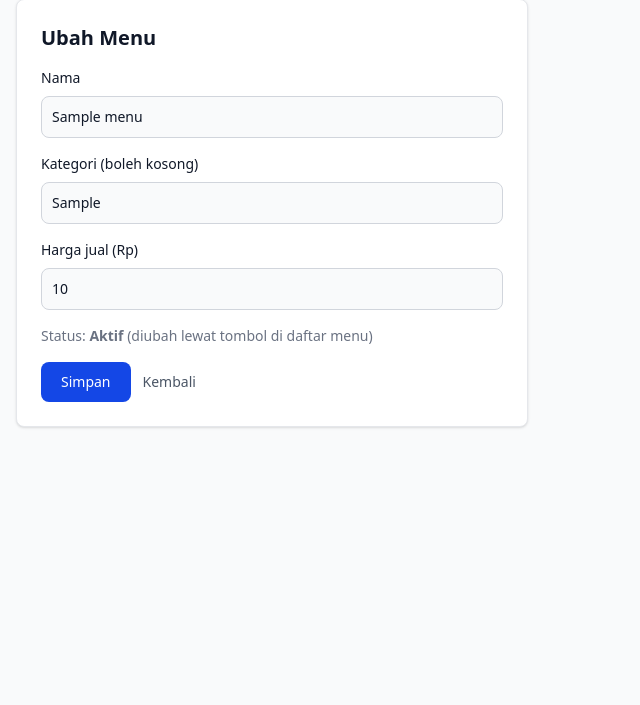
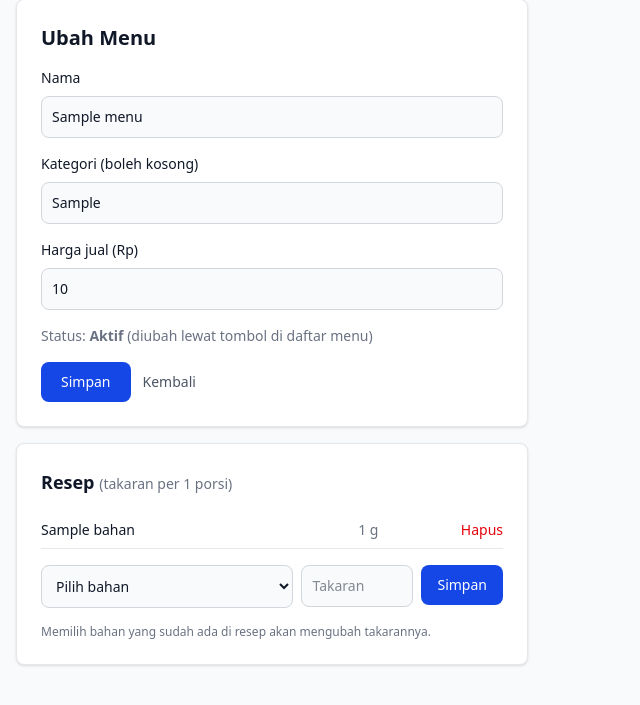
Before and after one commit to reya-prm/Kedai-Kopi-Senja, a Laravel app: page /manajer/menu/1/edit in a window 1280 px wide. Shown: the part 78-783 px from the top of the page, without its empty margins (0-640 px from the left). Run offline with Laravel 12, Linux system fonts and the light colour scheme; a user stored in the database is signed in; data comes from the database, SQL or seed files in the repository; tables that the repository leaves empty hold one stand-in row (values such as "Sample post"); style sheets or scripts are compiled from the project's sources.

Commit message:
tambah pengelolaan resep per menu

```diff
--- a/app/Http/Controllers/Manajer/MenuController.php
+++ b/app/Http/Controllers/Manajer/MenuController.php
@@ -4,6 +4,8 @@ namespace App\Http\Controllers\Manajer;
 
 use App\Http\Controllers\Controller;
 use App\Models\Menu;
+use App\Models\Bahan;
+use App\Models\Resep;
 use Illuminate\Database\QueryException;
 use Illuminate\Http\Request;
 
@@ -45,7 +47,10 @@ class MenuController extends Controller
     // $menu keisi otomatis dari id di URL, kalau id-nya nggak ada langsung 404
     public function edit(Menu $menu)
     {
-        return view('manajer.menu.form', compact('menu'));
+        return view('manajer.menu.form', [
+            'menu' => $menu,
+            'ingredients' => Bahan::orderBy('nama')->get(), // buat pilihan bahan di form resep
+        ]);
     }
 
     public function update(Request $request, Menu $menu)
@@ -94,4 +99,53 @@ class MenuController extends Controller
 
         return back()->with('success', 'Menu dihapus.');
     }
+
+        // ---- resep ----
+
+    public function storeRecipe(Request $request, Menu $menu)
+    {
+        $data = $request->validate([
+            'bahan_id' => ['required', 'exists:bahan,id'],
+            // gt:0 = harus lebih dari nol, decimal:0,3 = maksimal 3 angka di belakang koma
+            'takaran' => ['required', 'numeric', 'gt:0', 'decimal:0,3', 'max:99999999'],
+        ]);
+
+        // cari dulu: bahan ini udah ada di resep menu ini atau belum
+        $resep = Resep::where('menu_id', $menu->id)
+            ->where('bahan_id', $data['bahan_id'])
+            ->first();
+
+        if ($resep) {
+            // udah ada -> takarannya aja yang diganti, jadi nggak ada bahan dobel
+            $resep->update(['takaran' => $data['takaran']]);
+        } else {
+            // belum ada -> bikin baris baru
+            Resep::create([
+                'menu_id' => $menu->id,
+                'bahan_id' => $data['bahan_id'],
+                'takaran' => $data['takaran'],
+            ]);
+        }
+
+        return back()->with('success', 'Resep disimpan.');
+    }
+
+    public function destroyRecipe(Menu $menu, Resep $resep)
+    {
+        // jaga-jaga: URL /menu/1/recipe/99 nggak boleh bisa ngapus resep milik menu lain
+        if ($resep->menu_id !== $menu->id) {
+            abort(404);
+        }
+
+        $resep->delete();
+
+        // resep habis -> menu otomatis nonaktif, biar nggak bisa dipesan tanpa resep
+        if ($menu->aktif && ! $menu->resep()->exists()) {
+            $menu->update(['aktif' => false]);
+
+            return back()->with('success', 'Bahan dihapus dari resep. Menu dinonaktifkan karena resepnya kosong.');
+        }
+
+        return back()->with('success', 'Bahan dihapus dari resep.');
+    }
 }
--- a/resources/views/manajer/menu/form.blade.php
+++ b/resources/views/manajer/menu/form.blade.php
@@ -46,4 +46,50 @@
         <a href="{{ route('manajer.menu.index') }}" class="text-sm text-gray-600 hover:underline">Kembali</a>
     </div>
 </form>
+{{-- bagian resep cuma muncul kalau menunya udah tersimpan (udah punya id) --}}
+@if ($menu->exists)
+<section class="max-w-lg p-6 space-y-4 bg-white border border-gray-200 rounded-lg shadow-sm">
+    <h2 class="text-lg font-bold">Resep <span class="text-sm font-normal text-gray-500">(takaran per 1 porsi)</span></h2>
+
+    <table class="w-full text-sm text-left text-gray-500">
+        @forelse ($menu->resep as $r)
+            <tr class="border-b border-gray-200">
+                <td class="py-2 font-medium text-gray-900">{{ $r->bahan->nama }}</td>
+                {{-- (float) biar "18.000" tampil jadi "18" --}}
+                <td class="py-2 text-right">{{ (float) $r->takaran }} {{ $r->bahan->satuan_dasar }}</td>
+                <td class="py-2 text-right">
+                    <form method="POST" action="{{ route('manajer.menu.recipe.destroy', [$menu, $r]) }}">
+                        @csrf
+                        @method('DELETE')
+                        <button class="font-medium text-red-600 hover:underline">Hapus</button>
+                    </form>
+                </td>
+            </tr>
+        @empty
+            <tr><td class="py-2 text-red-600">Belum ada bahan. Menu tanpa resep tidak bisa diaktifkan.</td></tr>
+        @endforelse
+    </table>
+
+    <form method="POST" action="{{ route('manajer.menu.recipe.store', $menu) }}" class="flex items-start gap-2">
+        @csrf
+        <div class="flex-1">
+            <select name="bahan_id" required
+                    class="bg-gray-50 border border-gray-300 text-gray-900 text-sm rounded-lg focus:ring-blue-600 focus:border-blue-600 block w-full p-2.5">
+                <option value="">Pilih bahan</option>
+                @foreach ($ingredients as $b)
+                    <option value="{{ $b->id }}">{{ $b->nama }} ({{ $b->satuan_dasar }})</option>
+                @endforeach
+            </select>
+            @error('bahan_id') <p class="mt-1 text-sm text-red-600">{{ $message }}</p> @enderror
+        </div>
+        <div>
+            <input name="takaran" type="number" step="0.001" min="0" placeholder="Takaran" required
+                   class="bg-gray-50 border border-gray-300 text-gray-900 text-sm rounded-lg focus:ring-blue-600 focus:border-blue-600 block w-28 p-2.5">
+            @error('takaran') <p class="mt-1 text-sm text-red-600">{{ $message }}</p> @enderror
+        </div>
+        <button class="text-white bg-blue-700 hover:bg-blue-800 font-medium rounded-lg text-sm px-4 py-2.5">Simpan</button>
+    </form>
+    <p class="text-xs text-gray-500">Memilih bahan yang sudah ada di resep akan mengubah takarannya.</p>
+</section>
+@endif
 @endsection
--- a/routes/web.php
+++ b/routes/web.php
@@ -39,6 +39,10 @@ Route::middleware('auth')->group(function () {
         Route::put('/menu/{menu}', [MenuController::class, 'update'])->name('menu.update');
         Route::delete('/menu/{menu}', [MenuController::class, 'destroy'])->name('menu.destroy');
         Route::patch('/menu/{menu}/toggle', [MenuController::class, 'toggleActive'])->name('menu.toggle');
+
+        // ---- resep (diatur dari halaman ubah menu) ----
+        Route::post('/menu/{menu}/recipe', [MenuController::class, 'storeRecipe'])->name('menu.recipe.store');
+        Route::delete('/menu/{menu}/recipe/{resep}', [MenuController::class, 'destroyRecipe'])->name('menu.recipe.destroy');
     });
 
     // rute uji sementara dari tahap login, dihapus nanti
```
